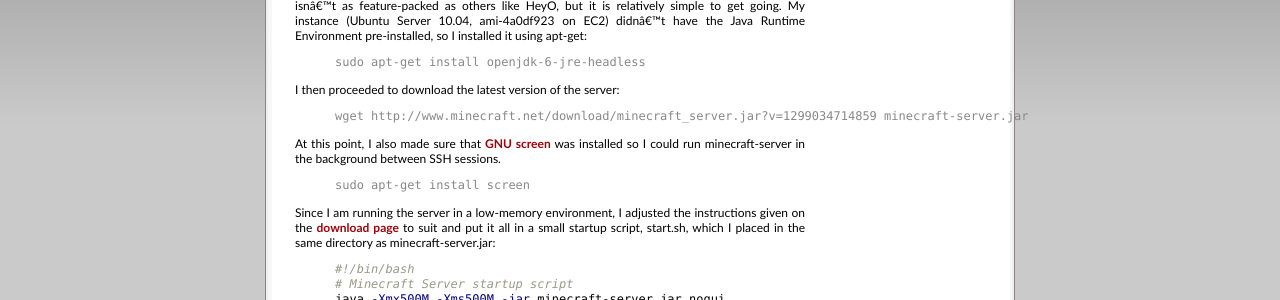
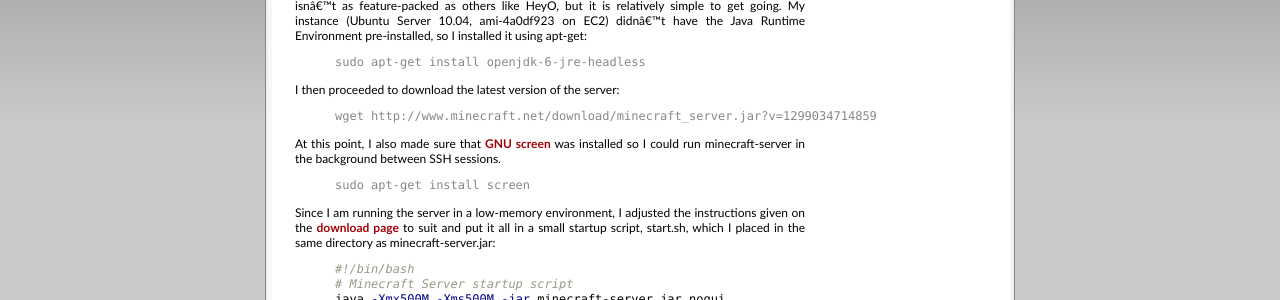
Before and after one commit to brandonsilver/jekyll-blog, a Jekyll site: the page built from _posts/2011-03-04-minecraft-on-amazon-ec2.markdown, in a window 1280 px wide. Shown: the part 376-676 px from the top of the page. Built offline with Jekyll 4.4.1, drawn with Linux system fonts in a browser that asks for light colours; Markdown is read by kramdown in place of the engine named in the settings; comment, search, counter and statistics services are not loaded.

Commit message:
correct server download command

```diff
--- a/_posts/2011-03-04-minecraft-on-amazon-ec2.markdown
+++ b/_posts/2011-03-04-minecraft-on-amazon-ec2.markdown
@@ -18,7 +18,7 @@ sudo apt-get install openjdk-6-jre-headless
 I then proceeded to download the latest version of the server:
 
 {% highlight console %}
-wget http://www.minecraft.net/download/minecraft_server.jar?v=1299034714859 minecraft-server.jar
+wget http://www.minecraft.net/download/minecraft_server.jar?v=1299034714859
 {% endhighlight %}
 
 At this point, I also made sure that [GNU screen](http://www.gnu.org/software/screen/) was installed so I could run minecraft-server in the background between SSH sessions.
```
Also changed, not shown: 6 other files.
